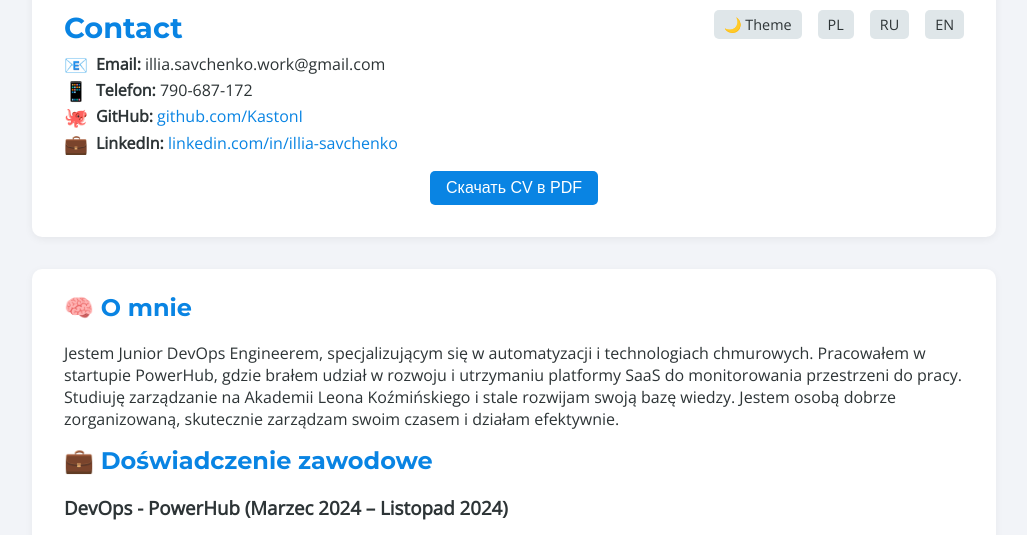
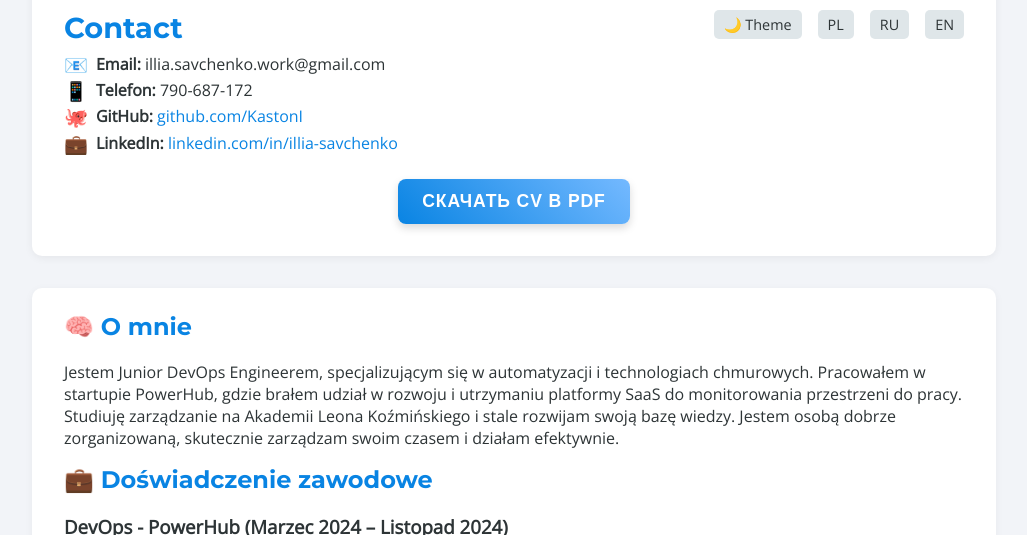
Before and after one commit to KastonI/CV, a plain HTML site: page index.html in a window 1280 px wide. Shown: the part 194-729 px from the top of the page, without its empty margins (126-1153 px from the left). Drawn offline with nearby package versions, Linux system fonts and the light colour scheme.

Commit message:
Change css style for download button №2

```diff
--- a/style.css
+++ b/style.css
@@ -202,32 +202,33 @@ html, body {
   overflow-x: hidden;
 }
 
-/* Стили для кнопки скачивания */
 .download-section {
-  margin-top: 1rem;
+  margin-top: 1.5rem;
   text-align: center;
 }
 
 .download-button {
-  padding: 0.5rem 1rem;
-  font-size: 1rem;
-  background-color: #0984e3;
+  display: inline-block;
+  padding: 0.75rem 1.5rem;
+  font-size: 1.1rem;
+  font-weight: 600;
+  text-transform: uppercase;
+  letter-spacing: 0.05em;
+  background: linear-gradient(45deg, #0984e3, #74b9ff);
+  border: none;
+  border-radius: 8px;
   color: #fff;
-  border: none;
-  border-radius: 5px;
   cursor: pointer;
-  transition: background 0.3s ease;
+  transition: transform 0.3s ease, box-shadow 0.3s ease;
+  box-shadow: 0 4px 8px rgba(0, 0, 0, 0.15);
 }
 
 .download-button:hover {
-  background-color: #087dc0;
+  transform: translateY(-2px);
+  box-shadow: 0 6px 12px rgba(0, 0, 0, 0.25);
 }
 
 body.dark .download-button {
-  background-color: #74b9ff;
+  background: linear-gradient(45deg, #5aa9e6, #a29bfe);
   color: #fff;
 }
-
-body.dark .download-button:hover {
-  background-color: #5aa9e6;
-}
```
